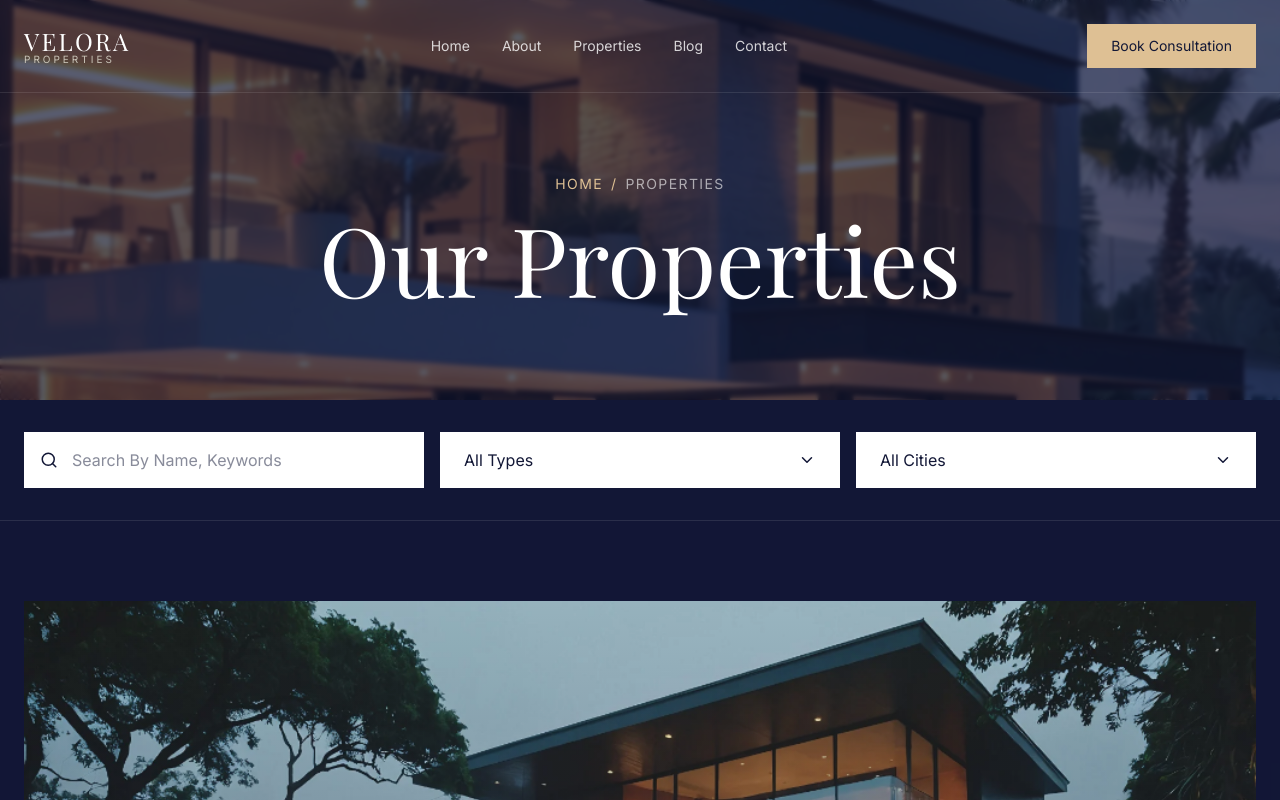
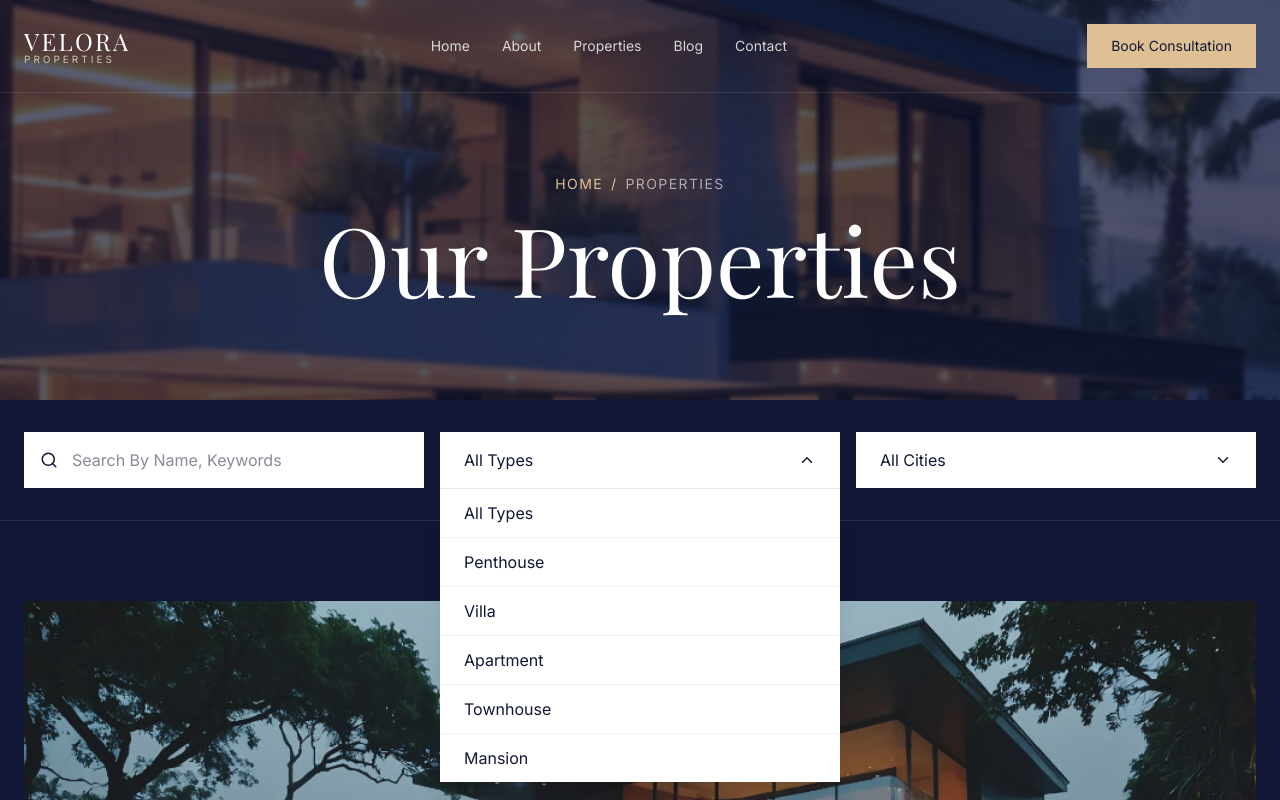
Before and after one commit to aftabahmadjs25/velora-properties-site, a React (Vite) app in the folder velora-site/: page /properties in a window 1280 px wide. Both pictures are taken after a click on the button "All Types". Shown: the top 800 px of the page. Built offline with nearby package versions, Linux system fonts and the light colour scheme.

Commit message:
drop down button

```diff
--- a/velora-site/src/pages/Properties.jsx
+++ b/velora-site/src/pages/Properties.jsx
@@ -1,4 +1,5 @@
-import { motion } from "framer-motion";
+import { useState, useRef, useEffect } from "react";
+import { motion, AnimatePresence } from "framer-motion";
 import { Link } from "react-router-dom";
 import { Search, ChevronDown, ArrowUpRight } from "lucide-react";
 import Contact from "../components/sections/Contact";
@@ -58,7 +59,39 @@ const propertiesData = [
     },
 ];
 
+const typeOptions = ["All Types", "Penthouse", "Villa", "Apartment", "Townhouse", "Mansion"];
+const cityOptions = ["All Cities", "New York", "Malibu", "Los Angeles", "Chicago", "Miami"];
+
 const Properties = () => {
+    const [activeDropdown, setActiveDropdown] = useState(null); // 'type' or 'city'
+    const [selectedType, setSelectedType] = useState("All Types");
+    const [selectedCity, setSelectedCity] = useState("All Cities");
+    const dropdownRef = useRef(null);
+
+    // Close dropdowns when clicking outside
+    useEffect(() => {
+        const handleClickOutside = (event) => {
+            if (dropdownRef.current && !dropdownRef.current.contains(event.target)) {
+                setActiveDropdown(null);
+            }
+        };
+        document.addEventListener("mousedown", handleClickOutside);
+        return () => document.removeEventListener("mousedown", handleClickOutside);
+    }, []);
+
+    const toggleDropdown = (type) => {
+        setActiveDropdown(activeDropdown === type ? null : type);
+    };
+
+    const handleSelect = (category, value) => {
+        if (category === 'type') {
+            setSelectedType(value);
+        } else {
+            setSelectedCity(value);
+        }
+        setActiveDropdown(null);
+    };
+
     return (
         <div className="bg-dark-blue min-h-screen text-white">
             {/* Hero Section */}
@@ -89,7 +122,7 @@ const Properties = () => {
             </section>
 
             {/* Filter Bar */}
-            <section className="py-8 bg-dark-blue border-b border-white/10 sticky top-[80px] z-30">
+            <section className="py-8 bg-dark-blue border-b border-white/10 sticky top-[80px] z-30" ref={dropdownRef}>
                 <div className="container mx-auto px-6">
                     <div className="grid grid-cols-2 md:grid-cols-3 gap-4 text-sm md:text-base">
                         {/* Search */}
@@ -102,20 +135,68 @@ const Properties = () => {
                             <Search className="absolute left-3 md:left-4 top-1/2 -translate-y-1/2 text-dark-blue" size={18} />
                         </div>
 
-                        {/* Dropdown 1 */}
-                        <div className="relative group col-span-1">
-                            <button className="w-full bg-white text-dark-blue py-3 md:py-4 px-4 md:px-6 flex items-center justify-between overflow-hidden">
-                                <span className="truncate">All Types</span>
-                                <ChevronDown size={18} className="shrink-0 ml-2" />
+                        {/* Dropdown 1: Type */}
+                        <div className="relative col-span-1">
+                            <button
+                                onClick={() => toggleDropdown('type')}
+                                className="w-full bg-white text-dark-blue py-3 md:py-4 px-4 md:px-6 flex items-center justify-between overflow-hidden cursor-pointer"
+                            >
+                                <span className="truncate">{selectedType}</span>
+                                <ChevronDown size={18} className={`transition-transform duration-300 shrink-0 ml-2 ${activeDropdown === 'type' ? 'rotate-180' : ''}`} />
                             </button>
+
+                            <AnimatePresence>
+                                {activeDropdown === 'type' && (
+                                    <motion.div
+                                        initial={{ opacity: 0, y: 10 }}
+                                        animate={{ opacity: 1, y: 0 }}
+                                        exit={{ opacity: 0, y: 10 }}
+                                        className="absolute top-full left-0 w-full bg-white border-t border-dark-blue/10 shadow-xl overflow-hidden z-40"
+                                    >
+                                        {typeOptions.map((option) => (
+                                            <button
+                                                key={option}
+                                                onClick={() => handleSelect('type', option)}
+                                                className="w-full text-left px-6 py-3 text-dark-blue hover:bg-primary/10 transition-colors border-b border-dark-blue/5 last:border-none cursor-pointer"
+                                            >
+                                                {option}
+                                            </button>
+                                        ))}
+                                    </motion.div>
+                                )}
+                            </AnimatePresence>
                         </div>
 
-                        {/* Dropdown 2 */}
-                        <div className="relative group col-span-1">
-                            <button className="w-full bg-white text-dark-blue py-3 md:py-4 px-4 md:px-6 flex items-center justify-between overflow-hidden">
-                                <span className="truncate">All Cities</span>
-                                <ChevronDown size={18} className="shrink-0 ml-2" />
+                        {/* Dropdown 2: City */}
+                        <div className="relative col-span-1">
+                            <button
+                                onClick={() => toggleDropdown('city')}
+                                className="w-full bg-white text-dark-blue py-3 md:py-4 px-4 md:px-6 flex items-center justify-between overflow-hidden cursor-pointer"
+                            >
+                                <span className="truncate">{selectedCity}</span>
+                                <ChevronDown size={18} className={`transition-transform duration-300 shrink-0 ml-2 ${activeDropdown === 'city' ? 'rotate-180' : ''}`} />
                             </button>
+
+                            <AnimatePresence>
+                                {activeDropdown === 'city' && (
+                                    <motion.div
+                                        initial={{ opacity: 0, y: 10 }}
+                                        animate={{ opacity: 1, y: 0 }}
+                                        exit={{ opacity: 0, y: 10 }}
+                                        className="absolute top-full left-0 w-full bg-white border-t border-dark-blue/10 shadow-xl overflow-hidden z-40"
+                                    >
+                                        {cityOptions.map((option) => (
+                                            <button
+                                                key={option}
+                                                onClick={() => handleSelect('city', option)}
+                                                className="w-full text-left px-6 py-3 text-dark-blue hover:bg-primary/10 transition-colors border-b border-dark-blue/5 last:border-none cursor-pointer"
+                                            >
+                                                {option}
+                                            </button>
+                                        ))}
+                                    </motion.div>
+                                )}
+                            </AnimatePresence>
                         </div>
                     </div>
                 </div>
@@ -161,8 +242,8 @@ const Properties = () => {
 
                 {/* Pagination */}
                 <div className="container mx-auto px-6 py-20 flex justify-center gap-4">
-                    <button className="w-12 h-12 rounded-full border border-white/20 flex items-center justify-center text-dark-blue bg-white font-serif text-xl border-none">1</button>
-                    <button className="w-12 h-12 rounded-full border border-white/20 flex items-center justify-center text-white font-serif text-xl hover:bg-white hover:text-dark-blue transition-colors">2</button>
+                    <button className="w-12 h-12 rounded-full border border-white/20 flex items-center justify-center text-dark-blue bg-white font-serif text-xl border-none cursor-pointer">1</button>
+                    <button className="w-12 h-12 rounded-full border border-white/20 flex items-center justify-center text-white font-serif text-xl hover:bg-white hover:text-dark-blue transition-colors cursor-pointer">2</button>
                 </div>
             </section>
 
```
